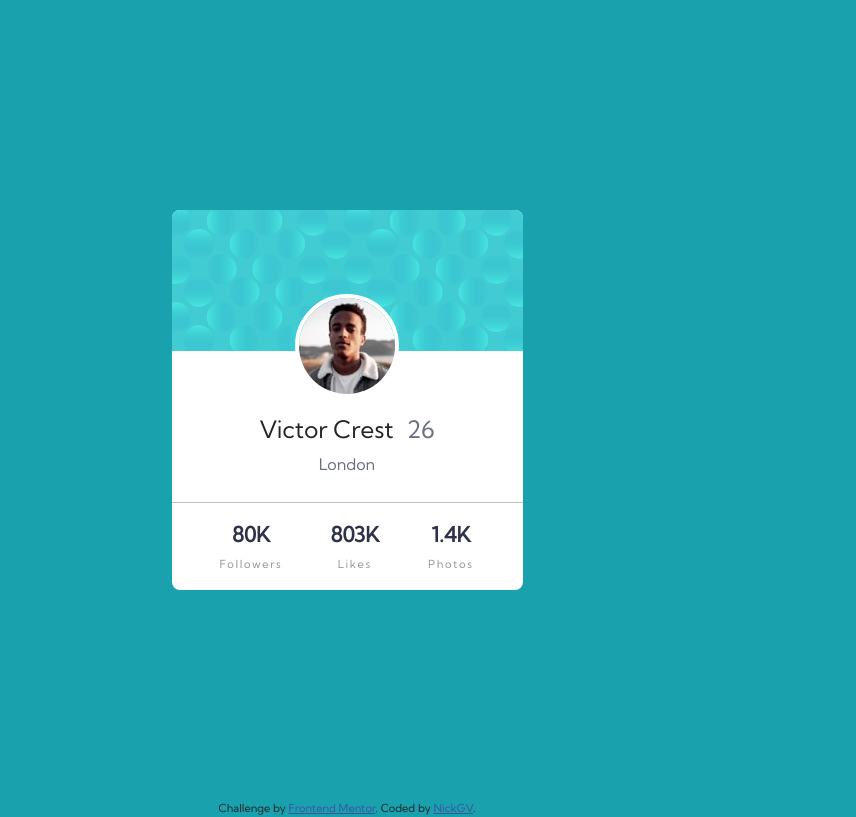
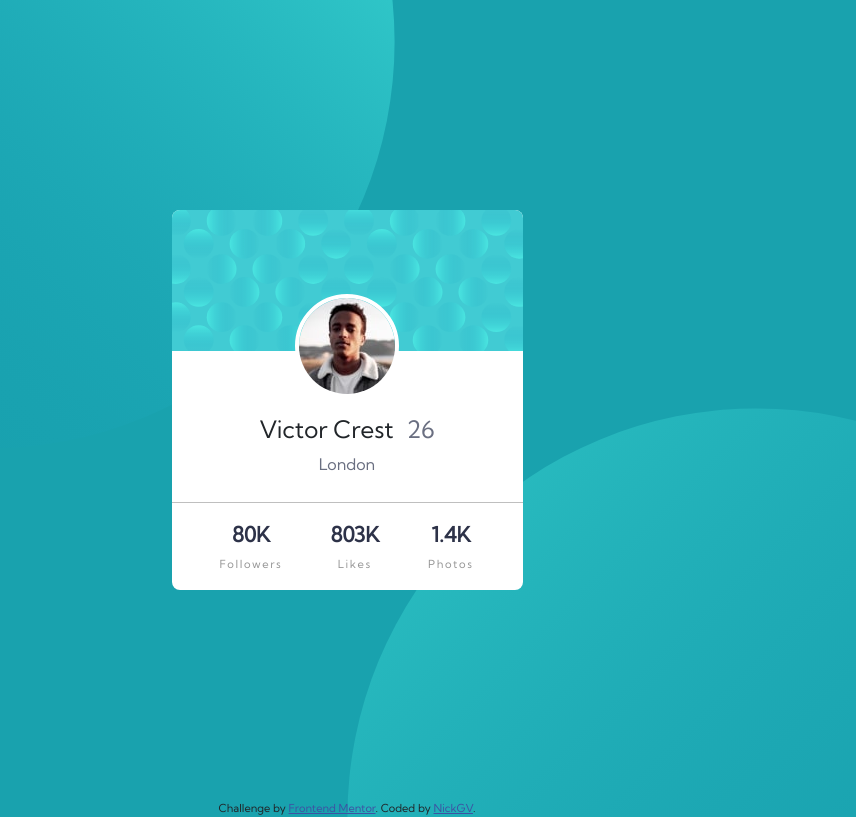
Before and after one commit to NickGV/profile-card, a plain HTML site: page index.html in a window 1280 px wide. Shown: the whole page, without its empty margins (293-1149 px from the left). Drawn offline with nearby package versions, Linux system fonts and the light colour scheme.

Commit message:
add live site url correction of background image

```diff
--- a/styles.css
+++ b/styles.css
@@ -30,7 +30,7 @@ img, svg {
 }
 
 .bg-holder-one {
-    background-image: url(/Programacion/Repositories/Frontend-callenge/profile-card-component-main/images/bg-pattern-top.svg);
+    background-image: url(images/bg-pattern-top.svg);
     background-repeat: no-repeat;
     background-size: contain;
     position: absolute;
@@ -42,7 +42,7 @@ img, svg {
 }
 
 .bg-holder-two {
-    background-image: url(/Programacion/Repositories/Frontend-callenge/profile-card-component-main/images/bg-pattern-bottom.svg);
+    background-image: url(images/bg-pattern-bottom.svg);
     background-repeat: no-repeat;
     background-size: contain;
     position: absolute;
```
Also changed, not shown: 1 other file.
